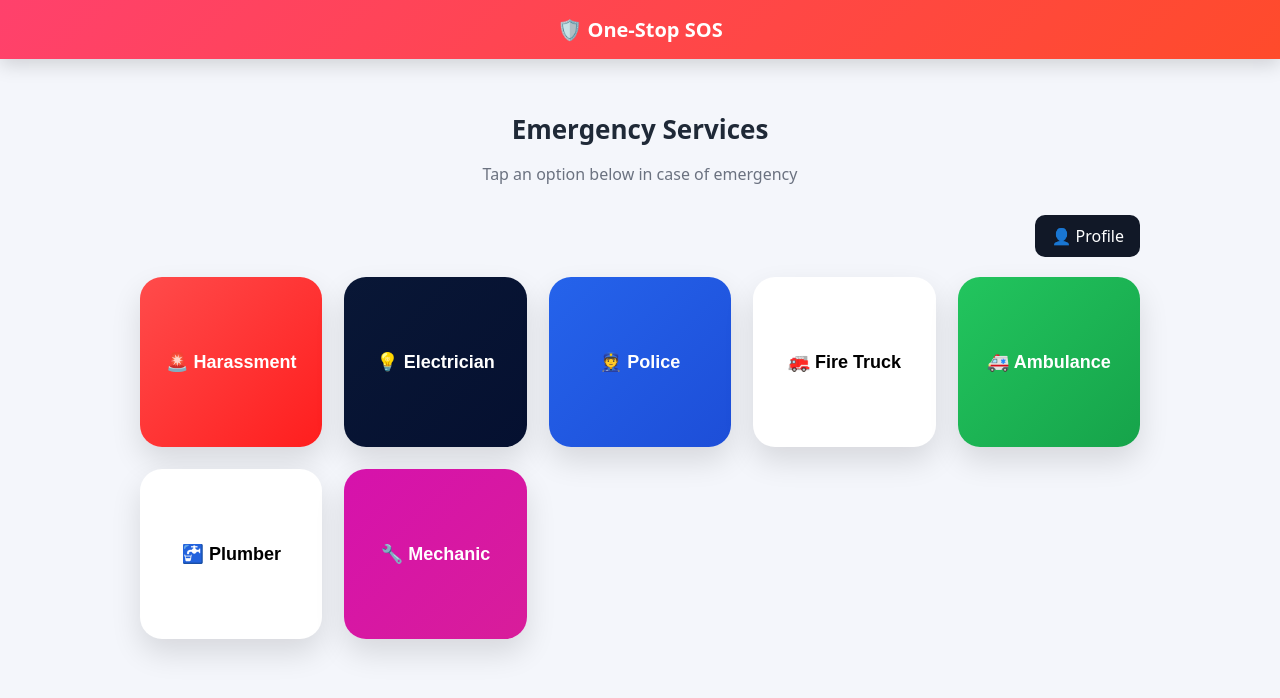
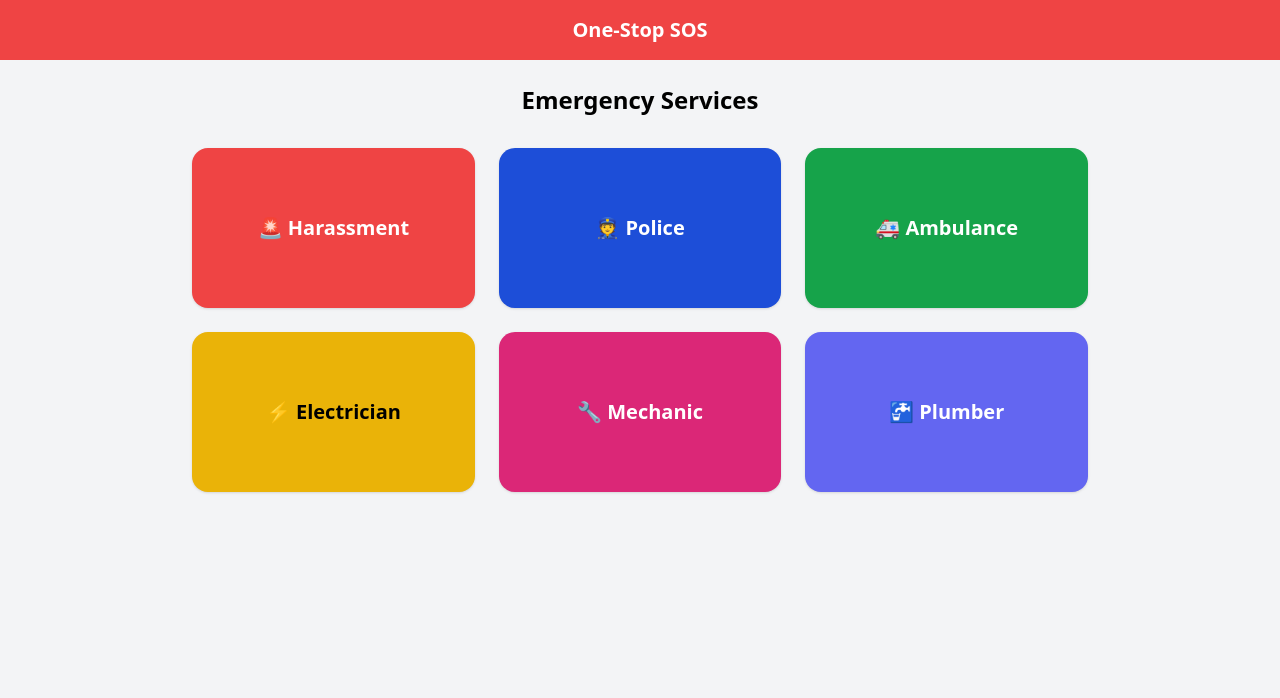
Before and after one commit to Anuj-code-AI/sos-app, a Flask app: page /dashboard in a window 1280 px wide. Shown: the top 698 px of the page. Run offline with Flask 3, Linux system fonts and the light colour scheme; the visitor is signed in with stand-in values (Sample User, id 1); some libraries are stand-ins or nearby versions.

Commit message:
removal of jinja

```diff
--- a/app/controllers/auth_controller.py
+++ b/app/controllers/auth_controller.py
@@ -1,4 +1,4 @@
-from flask import Blueprint, render_template, request, redirect, url_for, flash
+from flask import Blueprint, send_from_directory, request, redirect, url_for, flash
 from app.services.auth_service import AuthService
 from flask import session
 
@@ -6,7 +6,7 @@ auth_bp = Blueprint("auth", __name__)
 
 @auth_bp.route("/", methods=["GET"])
 def login_page():
-    return render_template("login.html")
+    return send_from_directory('templates', 'login.html')
 
 @auth_bp.route("/login", methods=["POST"])
 def login():
@@ -25,7 +25,7 @@ def login():
 
 @auth_bp.route("/register", methods=["GET"])
 def register_page():
-    return render_template("register.html")
+    return send_from_directory('templates', 'register.html')
 
 @auth_bp.route("/register", methods=["POST"])
 def register():
@@ -47,4 +47,4 @@ def register():
 def dashboard():
     if "user_id" not in session:
         return redirect(url_for("auth.login_page"))
-    return render_template("dashboard.html")
+    return send_from_directory('templates', 'dashboard.html')
--- a/app/controllers/profile_controller.py
+++ b/app/controllers/profile_controller.py
@@ -1,5 +1,6 @@
-from flask import Blueprint, render_template, request, redirect, session
+from flask import Blueprint, request, redirect, session
 from app.services.profile_service import ProfileService
+from flask import send_from_directory
 
 profile_bp = Blueprint("profile", __name__)
 
@@ -10,7 +11,7 @@ def profile_page():
         return redirect("/login")
 
     user = ProfileService.get_user_profile(user_id)
-    return render_template("profile.html", user=user)
+    return send_from_directory('templates', 'profile.html', user=user)
 
 @profile_bp.route("/profile", methods=["POST"])
 def update_profile():
--- a/app/static/css/common.css
+++ /dev/null
@@ -1,37 +0,0 @@
-* {
-    box-sizing: border-box;
-}
-
-body {
-    margin: 0;
-    font-family: system-ui, -apple-system, BlinkMacSystemFont, sans-serif;
-    background: #f4f6fb;
-    color: #1f2937;
-}
-
-.app-header {
-    background: linear-gradient(135deg, #ff416c, #ff4b2b);
-    color: white;
-    padding: 16px 24px;
-    font-size: 20px;
-    font-weight: 600;
-    text-align: center;
-    position: sticky;
-    top: 0;
-    z-index: 100;
-    box-shadow: 0 6px 18px rgba(0,0,0,0.15);
-}
-
-.app-main {
-    padding: 30px 16px 60px;
-}
-
-a {
-    color: #ff416c;
-    text-decoration: none;
-    font-weight: 500;
-}
-
-a:hover {
-    text-decoration: underline;
-}
--- a/app/static/css/dashboard.css
+++ /dev/null
@@ -1,141 +0,0 @@
-.page-title {
-    text-align: center;
-    font-size: 26px;
-    margin-bottom: 6px;
-}
-
-.page-subtitle {
-    text-align: center;
-    color: #6b7280;
-    margin-bottom: 30px;
-}
-
-.grid {
-    display: grid;
-    grid-template-columns: repeat(auto-fit, minmax(180px, 1fr));
-    gap: 22px;
-    max-width: 1000px;
-    margin: auto;
-}
-
-.card {
-    height: 170px;
-    border-radius: 22px;
-    font-size: 18px;
-    font-weight: 600;
-    border: none;
-    cursor: pointer;
-    background: white;
-    box-shadow: 0 14px 30px rgba(0,0,0,0.12);
-    transition: transform 0.2s ease, box-shadow 0.2s ease;
-}
-
-.card:hover {
-    transform: translateY(-4px);
-    box-shadow: 0 18px 38px rgba(0,0,0,0.18);
-}
-
-.danger {
-    background: linear-gradient(135deg, #ff4b4b, #ff1e1e);
-    color: white;
-}
-
-.electrician {
-    background: linear-gradient(135deg, #091736, #051030);
-    color: white;
-}
-
-.mechanic {
-    background: linear-gradient(135deg, #d612ac, #d81d9a);
-    color: white;
-}
-
-.police {
-    background: linear-gradient(135deg, #2563eb, #1d4ed8);
-    color: white;
-}
-
-.ambulance {
-    background: linear-gradient(135deg, #22c55e, #16a34a);
-    color: white;
-}
-
-.firetruck {
-    background: linear-gradient(135deg, #d46802, #e05e07);
-    color: white;
-}
-
-/* Alert popup */
-#alert-container {
-    position: fixed;
-    top: 90px;
-    left: 50%;
-    transform: translateX(-50%);
-    width: 90%;
-    max-width: 720px;
-    z-index: 1000;
-}
-
-.alert-card {
-    background: #fff7ed;
-    border-left: 6px solid #ff4b4b;
-    padding: 20px;
-    border-radius: 14px;
-    margin-bottom: 14px;
-    animation: slideDown 0.3s ease;
-}
-
-.map {
-    height: 200px;
-    width: 100%;
-    border-radius: 12px;
-    margin-top: 12px;
-}
-.help-accepted {
-    background: #e6fffa;
-    border-left: 6px solid #10b981;
-}
-
-.help-accepted h3 {
-    margin-top: 0;
-    color: #065f46;
-}
-
-.help-accepted p {
-    margin: 6px 0 0;
-    color: #064e3b;
-    font-weight: 500;
-}
-
-.dashboard-top {
-    display: flex;
-    justify-content: flex-end;
-    max-width: 1000px;
-    margin: 0 auto 20px;
-}
-
-.profile-btn {
-    padding: 10px 16px;
-    background: #111827;
-    color: white;
-    border-radius: 10px;
-    font-weight: 500;
-}
-
-.alert-card.harassment { border-left: 6px solid #ef4444; }
-.alert-card.fire { border-left: 6px solid #f97316; }
-.alert-card.medical { border-left: 6px solid #22c55e; }
-
-.maps-link {
-    display: block;
-    margin: 10px 0;
-    text-align: center;
-    font-weight: 600;
-    color: #2563eb;
-}
-
-
-@keyframes slideDown {
-  from { opacity: 0; transform: translateY(-10px); }
-  to { opacity: 1; transform: translateY(0); }
-}
--- a/app/templates/base.html
+++ /dev/null
@@ -1,33 +0,0 @@
-<!DOCTYPE html>
-<html lang="en">
-<head>
-    <meta charset="UTF-8" />
-    <title>{% block title %}{% endblock %} | One-Stop SOS</title>
-
-    <meta name="viewport" content="width=device-width, initial-scale=1.0">
-
-    <!-- Leaflet -->
-    <link rel="stylesheet" href="https://unpkg.com/leaflet@1.9.4/dist/leaflet.css"/>
-
-    <!-- Base styles -->
-    <link rel="stylesheet" href="{{ url_for('static', filename='css/common.css') }}">
-    {% block css %}{% endblock %}
-</head>
-
-<body>
-    <header class="app-header">
-        <div class="logo">🛡️ One-Stop SOS</div>
-    </header>
-
-
-
-    <main class="app-main">
-        {% block content %}{% endblock %}
-    </main>
-
-    <!-- JS (DO NOT TOUCH) -->
-    <script src="https://unpkg.com/leaflet@1.9.4/dist/leaflet.js"></script>
-    <script src="https://cdn.socket.io/4.7.2/socket.io.min.js"></script>
-    {% block js %}{% endblock %}
-</body>
-</html>
--- a/app/templates/dashboard.html
+++ b/app/templates/dashboard.html
@@ -1,36 +1,70 @@
-{% extends "base.html" %}
-{% block title %}Dashboard{% endblock %}
+<!DOCTYPE html>
+<html lang="en">
+<head>
+    <meta charset="UTF-8">
+    <title>One-Stop SOS</title>
 
-{% block css %}
-<link rel="stylesheet" href="{{ url_for('static', filename='css/dashboard.css') }}">
-{% endblock %}
+    <script src="https://cdn.tailwindcss.com"></script>
 
-{% block content %}
-<h2 class="page-title">Emergency Services</h2>
-<p class="page-subtitle">Tap an option below in case of emergency</p>
+    <!-- Leaflet -->
+    <link rel="stylesheet" href="https://unpkg.com/leaflet@1.9.4/dist/leaflet.css" />
+    <script src="https://unpkg.com/leaflet@1.9.4/dist/leaflet.js"></script>
 
-<div id="alert-container"></div>
+    <!-- Socket -->
+    <script src="https://cdn.socket.io/4.7.2/socket.io.min.js"></script>
+</head>
+<body class="bg-gray-100">
 
-<div class="dashboard-top">
-    <a href="/profile" class="profile-btn">👤 Profile</a>
-</div>
+<header class="bg-red-500 text-white text-center p-4 text-xl font-bold">
+    One-Stop SOS
+</header>
 
+<div id="alert-container" class="fixed top-20 left-1/2 -translate-x-1/2 w-[90%] max-w-2xl z-50"></div>
 
-<div class="grid">
-    <button class="card danger" onclick="sendHarassment()">🚨 Harassment</button>
-    <button class="card electrician">💡 Electrician</button>
-    <button class="card police">👮 Police</button>
-    <button class="card fireturck">🚒 Fire Truck</button>
-    <button class="card ambulance">🚑 Ambulance</button>
-    <button class="card">🚰 Plumber</button>
-    <button class="card mechanic">🔧 Mechanic</button>
-</div>
-{% endblock %}
+<main class="p-6">
 
-{% block js %}
+    <h2 class="text-center text-2xl font-bold mb-8">Emergency Services</h2>
+
+    <div class="grid grid-cols-2 md:grid-cols-3 gap-6 max-w-4xl mx-auto">
+
+        <button onclick="sendHarassment()" class="h-40 rounded-2xl bg-red-500 text-white text-xl font-semibold shadow hover:scale-105 transition">
+            🚨 Harassment
+        </button>
+
+        <button class="h-40 rounded-2xl bg-blue-700 text-white text-xl font-semibold shadow hover:scale-105 transition">
+            👮 Police
+        </button>
+
+        <button class="h-40 rounded-2xl bg-green-600 text-white text-xl font-semibold shadow hover:scale-105 transition">
+            🚑 Ambulance
+        </button>
+
+        <button class="h-40 rounded-2xl bg-yellow-500 text-black text-xl font-semibold shadow hover:scale-105 transition">
+            ⚡ Electrician
+        </button>
+
+        <button class="h-40 rounded-2xl bg-pink-600 text-white text-xl font-semibold shadow hover:scale-105 transition">
+            🔧 Mechanic
+        </button>
+
+        <button class="h-40 rounded-2xl bg-indigo-500 text-white text-xl font-semibold shadow hover:scale-105 transition">
+            🚰 Plumber
+        </button>
+
+    </div>
+
+</main>
+
+<!-- Your existing JS -->
+<script src="/static/js/location.js"></script>
+<script src="/static/js/dashboard.js"></script>
+
 <script>
-    localStorage.setItem("user_id", "{{ session['user_id'] }}");
+    // TEMP: for now store manually
+    if (!localStorage.getItem("user_id")) {
+        localStorage.setItem("user_id", "demo_user_123");
+    }
 </script>
-<script src="{{ url_for('static', filename='js/location.js') }}"></script>
-<script src="{{ url_for('static', filename='js/dashboard.js') }}"></script>
-{% endblock %}
+
+</body>
+</html>
```
Also changed, not shown: app/static/css/alerts.css (deleted, +0 -19 lines), app/static/css/auth.css (deleted, +0 -57 lines), app/static/css/profile.css (deleted, +0 -42 lines), app/static/css/style.css (deleted, +0 -94 lines), app/templates/alerts.html (+12 -11 lines), app/templates/login.html (+20 -21 lines), app/templates/profile.html (+40 -18 lines), app/templates/register.html (+19 -20 lines), instance/sos_alerts.db (added).
